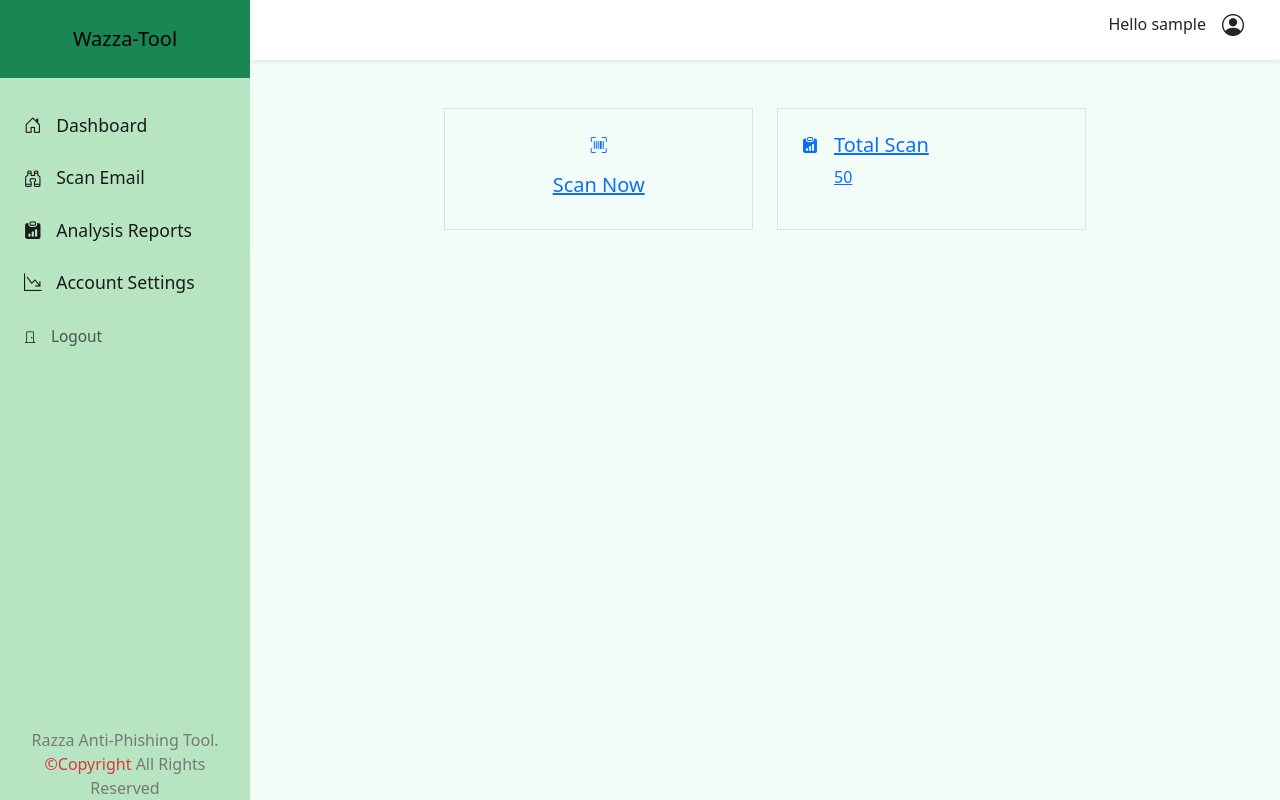
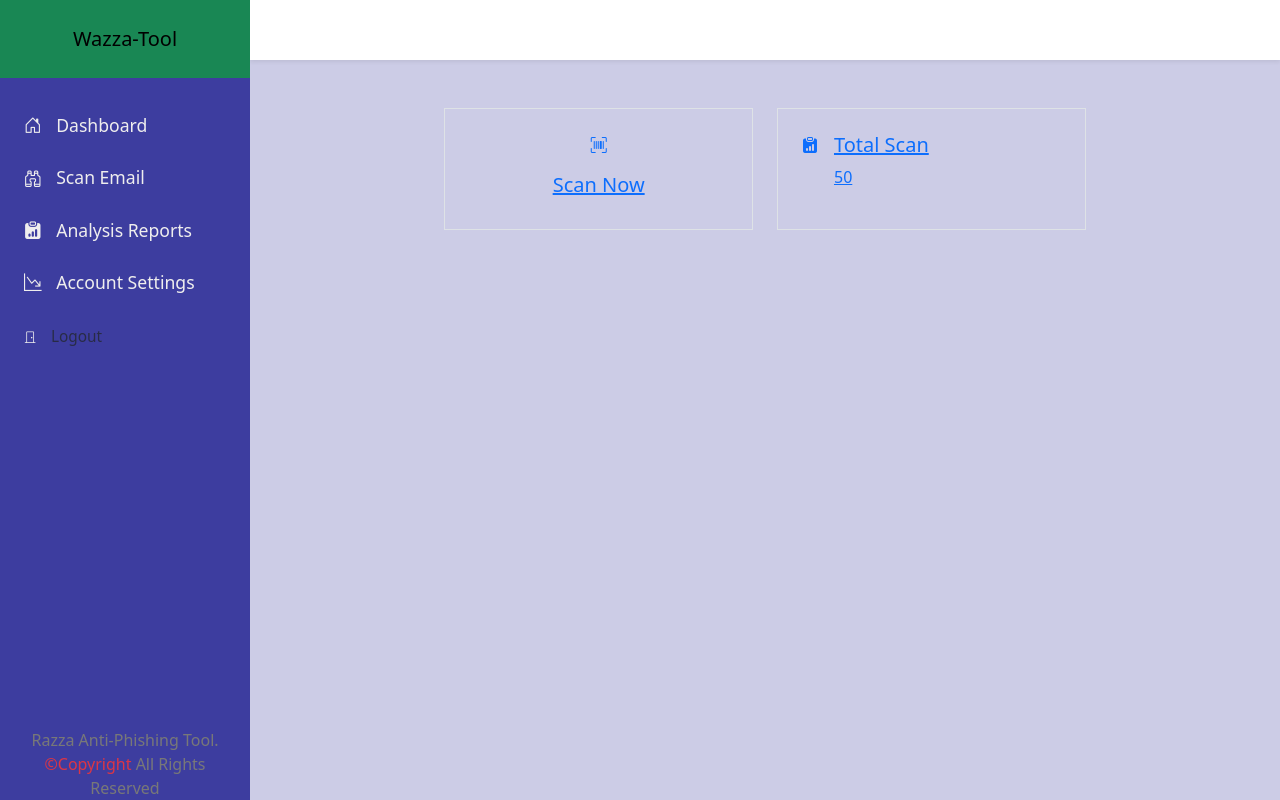
Before and after one commit to ndmichael/ump-crypto-predictor, a Django app: page /user/dashboard/ in a window 1280 px wide. Run offline with Django 5.2, Linux system fonts and the light colour scheme; the visitor is signed in with stand-in values (Sample User, id 1).

Commit message:
css for sidebar account

```diff
--- a/users/static/users/css/account.css
+++ b/users/static/users/css/account.css
@@ -1,4 +1,7 @@
-
+:root{
+    --primary-color: rgb(0,0,128);
+    --primary-color-700: rgb(0, 0, 128, .7);
+}
 
 .account-content a{
     color: inherit;
@@ -10,14 +13,14 @@
     width: 250px;
     height: 100% !important;
     position: fixed;
-    background: #b7e5c1;
+    background: var(--primary-color-700);
     z-index: 100;
     overflow-x: hidden;
 }
 
 .nav-link{
     font-size: 1.1em;
-    color:  rgb(26, 26, 26);
+    color: rgb(239, 238, 238) !important;
     margin-top: 10px;
     border: 0 !important;
     border-radius: 0 !important;
@@ -40,6 +43,11 @@
     min-height: 100vh;
     padding-left: 250px;
     /* position: absolute; */
-    background: #edfdf4b5;
+    background: rgb(0, 0, 128, .2);
     /* padding-top: 7rem; */
 }
+
+.content-wrapper .navbar{
+    background-color: rgb(0, 0, 128, 1);
+    color: white;
+}
```
